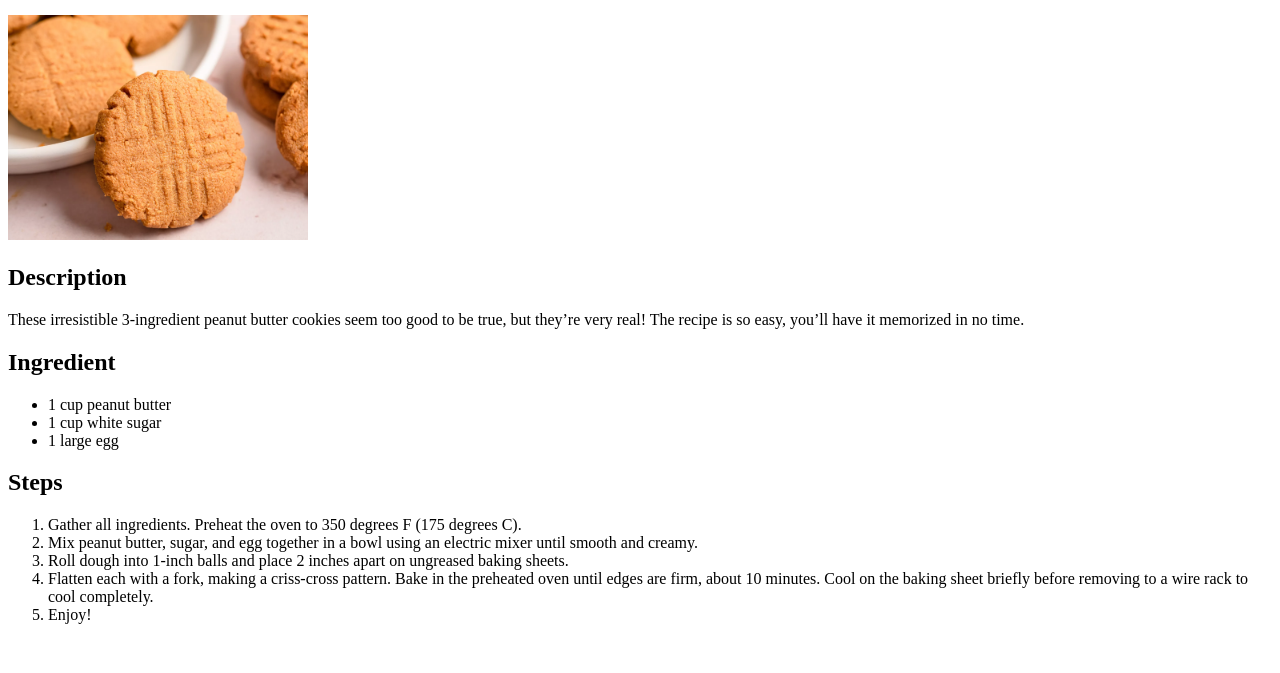
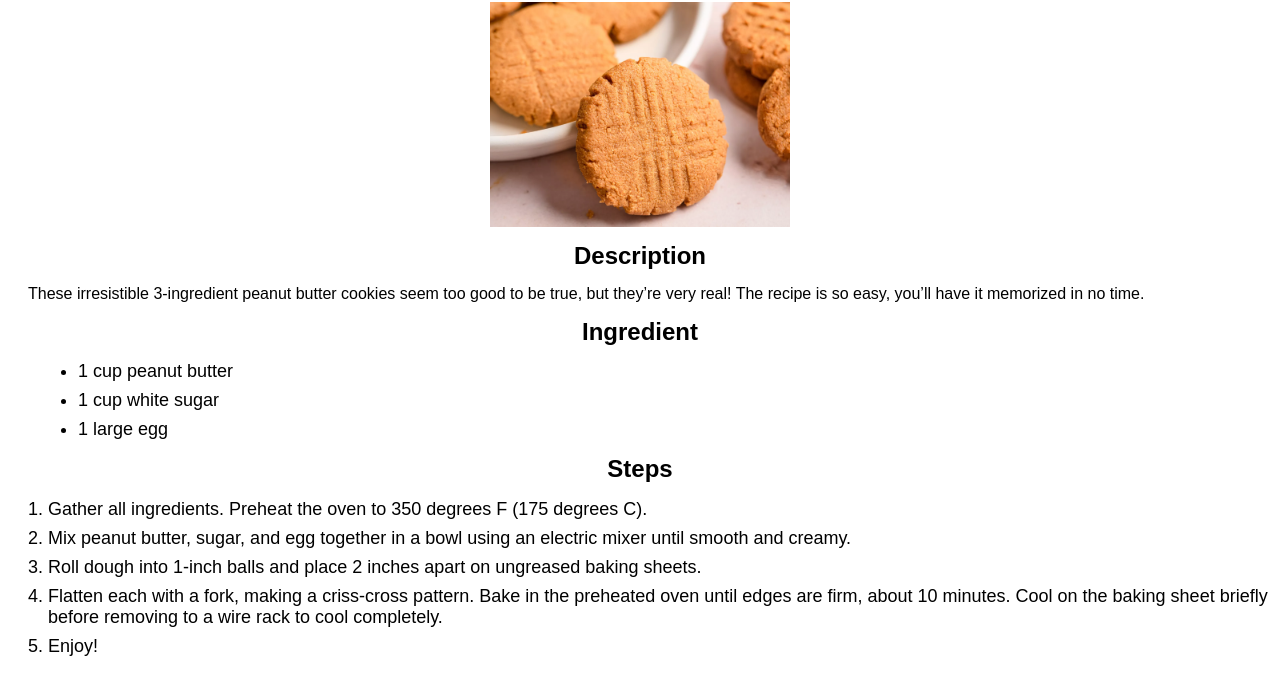
Before and after one commit to CCS0708/odin-recipes, a plain HTML site: page recipes/cookie.html in a window 1280 px wide. Shown: the part 127-800 px from the top of the page. Drawn offline with Linux system fonts and the light colour scheme.

Commit message:
Add css into project

```diff
--- a/recipes/cookie.html
+++ b/recipes/cookie.html
@@ -4,12 +4,14 @@
   <meta charset="UTF-8">
   <meta name="viewport" content="width=device-width, initial-scale=1.0">
   <title>Cookies</title>
+  <link rel="stylesheet" href="recipes.css">
+
 </head>
 <body>
   <a href="../index.html"><img src="images/home.png" alt="home" width="50"></a>
 
   <h1>3-Ingredient Peanut Butter Cookies</h1>
-  <img src="./images/cookie.jpg" alt="cookies" width="300">
+  <img class="food" src="./images/cookie.jpg" alt="cookies" width="300">
 
   <h2>Description</h2>
   <p>These irresistible 3-ingredient peanut butter cookies seem too good to be true, but they’re very real! The recipe is so easy, you’ll have it memorized in no time.
--- /dev/null
+++ b/recipes/recipes.css
@@ -0,0 +1,27 @@
+body {
+  font-family: Arial, Helvetica, sans-serif;
+
+}
+
+h1, h2 {
+  text-align: center;
+  margin: 15px;
+}
+
+p {
+  margin: 5px 20px;
+}
+
+.food {
+margin: 0 auto;
+display: block;
+}
+
+ul {
+  margin: 5px 30px;
+}
+
+li {
+  margin: 8px 0px;
+  font-size: 18px;
+}
--- /dev/null
+++ b/style.css
@@ -0,0 +1,19 @@
+body {
+  font-family: Arial, Helvetica, sans-serif;
+}
+
+.recipes-name {
+  display: block;
+}
+
+ul {
+  width: 50vw;
+}
+
+li {
+  margin: 10px;
+}
+
+h1 {
+  margin-left: 30px;
+}
```
Also changed, not shown: index.html (+5 -3 lines), recipes/asparagus-risotto.html (+4 -1 lines), recipes/lasagna.html (+3 -1 lines).
